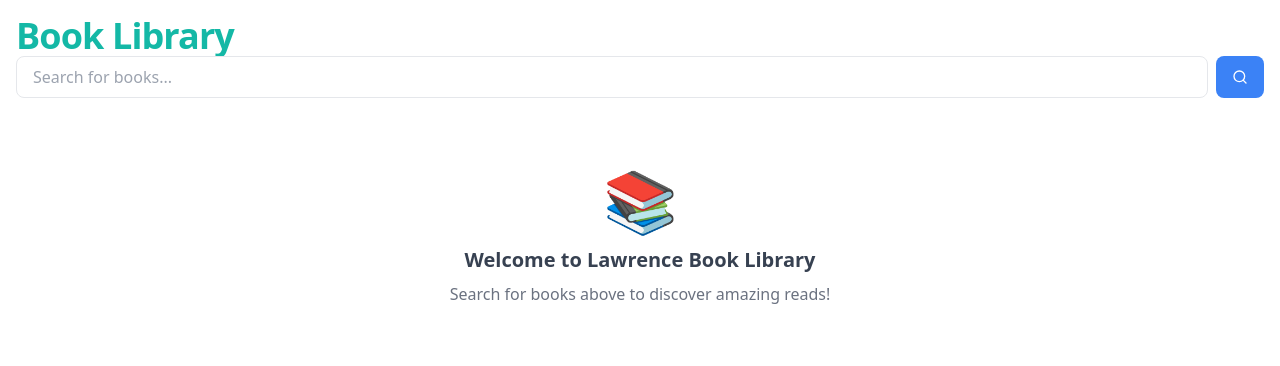
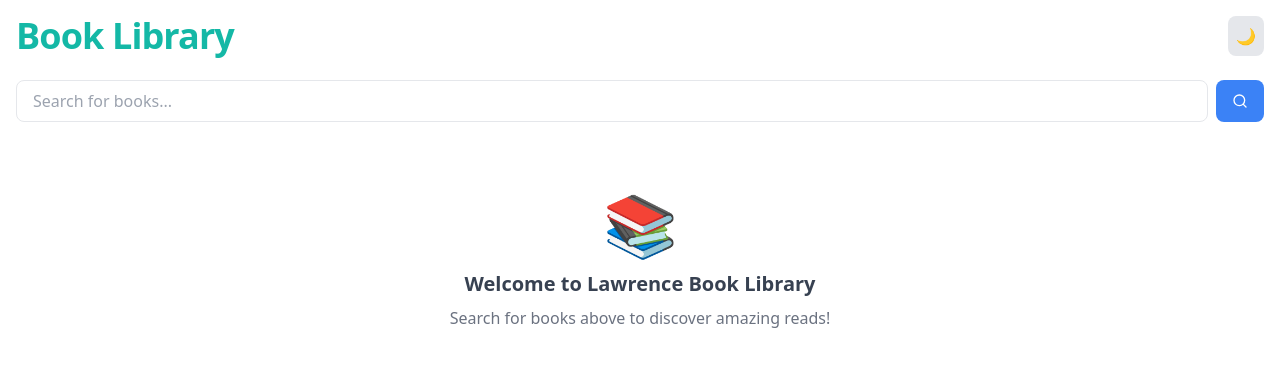
Before and after one commit to Lawwrenz/Alx-FE-Capstone, a React (Vite) app in the folder Book-Library/: page / in a window 1280 px wide. Shown: the top 366 px of the page. Built offline with nearby package versions, Linux system fonts and the light colour scheme.

Commit message:
feat: Implementated Dark mode and added ThemeToggle

```diff
--- /dev/null
+++ b/Book-Library/src/components/ThemeToggle.jsx
@@ -0,0 +1,26 @@
+import { useState, useEffect } from "react";
+
+export default function ThemeToggle() {
+  const [darkMode, setDarkMode] = useState(() => {
+    return localStorage.getItem("darkMode") === "true";
+  });
+
+  useEffect(() => {
+    if (darkMode) {
+      document.documentElement.classList.add("dark");
+    } else {
+      document.documentElement.classList.remove("dark");
+    }
+    localStorage.setItem("darkMode", darkMode);
+  }, [darkMode]);
+
+  return (
+    <button
+      onClick={() => setDarkMode(!darkMode)}
+      className="p-2 rounded-lg bg-gray-200 dark:bg-gray-700 transition-colors duration-300"
+      aria-label="Toggle dark mode"
+    >
+      {darkMode ? "☀️" : "🌙"}
+    </button>
+  );
+}
--- a/Book-Library/src/pages/Home.jsx
+++ b/Book-Library/src/pages/Home.jsx
@@ -2,10 +2,11 @@ import { useState } from "react";
 import SearchBar from "../components/search/SearchBar.jsx";
 import SearchFilters from "../components/search/SearchFilters";
 import BookSkeleton from "../components/ui/BookSkeleton";
-import ErrorMessage from "../components/ui/ErrorMessage"; // Add this import
+import ErrorMessage from "../components/ui/ErrorMessage";
 import { useBooksApi } from "../hooks/useBooksApi";
 import BookCard from "../components/book/BookCard";
 import { useDebounce } from "../hooks/useDebounce";
+import ThemeToggle from "../components/ThemeToggle";
 
 export default function Home() {
   const [searchQuery, setSearchQuery] = useState("");
@@ -20,7 +21,14 @@ export default function Home() {
 
   return (
     <div className="container mx-auto p-4 min-h-screen">
-      <h1 className="text-3xl md:text-4xl font-bold tracking-tight text-teal-500 font-handwritten-displa">Book Library</h1>
+      {/* Updated Header with ThemeToggle */}
+      <div className="flex justify-between items-center mb-6">
+        <h1 className="text-3xl md:text-4xl font-bold tracking-tight text-teal-500 font-handwritten-display dark:text-teal-400">
+          Book Library
+        </h1>
+        <ThemeToggle />
+      </div>
+
       <SearchBar onSearch={setSearchQuery} />
 
       {/* Show filters only when we have results and no error */}
@@ -50,10 +58,10 @@ export default function Home() {
           {books.length === 0 && searchQuery ? (
             <div className="text-center py-12">
               <div className="text-6xl mb-4">🔍</div>
-              <h3 className="text-xl font-semibold text-gray-700 mb-2">
+              <h3 className="text-xl font-semibold text-gray-700 dark:text-gray-300 mb-2">
                 No books found
               </h3>
-              <p className="text-gray-500">
+              <p className="text-gray-500 dark:text-gray-400">
                 No results found for "<span className="font-medium">{searchQuery}</span>".
                 Try different keywords or filters.
               </p>
@@ -61,17 +69,17 @@ export default function Home() {
           ) : books.length === 0 ? (
             <div className="text-center py-12">
               <div className="text-6xl mb-4">📚</div>
-              <h3 className="text-xl font-semibold text-gray-700 mb-2">
+              <h3 className="text-xl font-semibold text-gray-700 dark:text-gray-300 mb-2">
                 Welcome to Lawrence Book Library
               </h3>
-              <p className="text-gray-500">
+              <p className="text-gray-500 dark:text-gray-400">
                 Search for books above to discover amazing reads!
               </p>
             </div>
           ) : (
             <>
               <div className="flex justify-between items-center mb-4">
-                <p className="text-gray-600">
+                <p className="text-gray-600 dark:text-gray-400">
                   Found {books.length} book{books.length !== 1 ? 's' : ''}
                 </p>
               </div>
--- a/Book-Library/tailwind.config.js
+++ b/Book-Library/tailwind.config.js
@@ -1,5 +1,7 @@
+// tailwind.config.js
 module.exports = {
-  content: ["./src/**/*.{js,jsx,ts,tsx}"],
+  darkMode: "class", // Change from "media" to "class"
+  content: ["./index.html", "./src/**/*.{js,ts,jsx,tsx}"],
   theme: {
     extend: {},
   },
```
